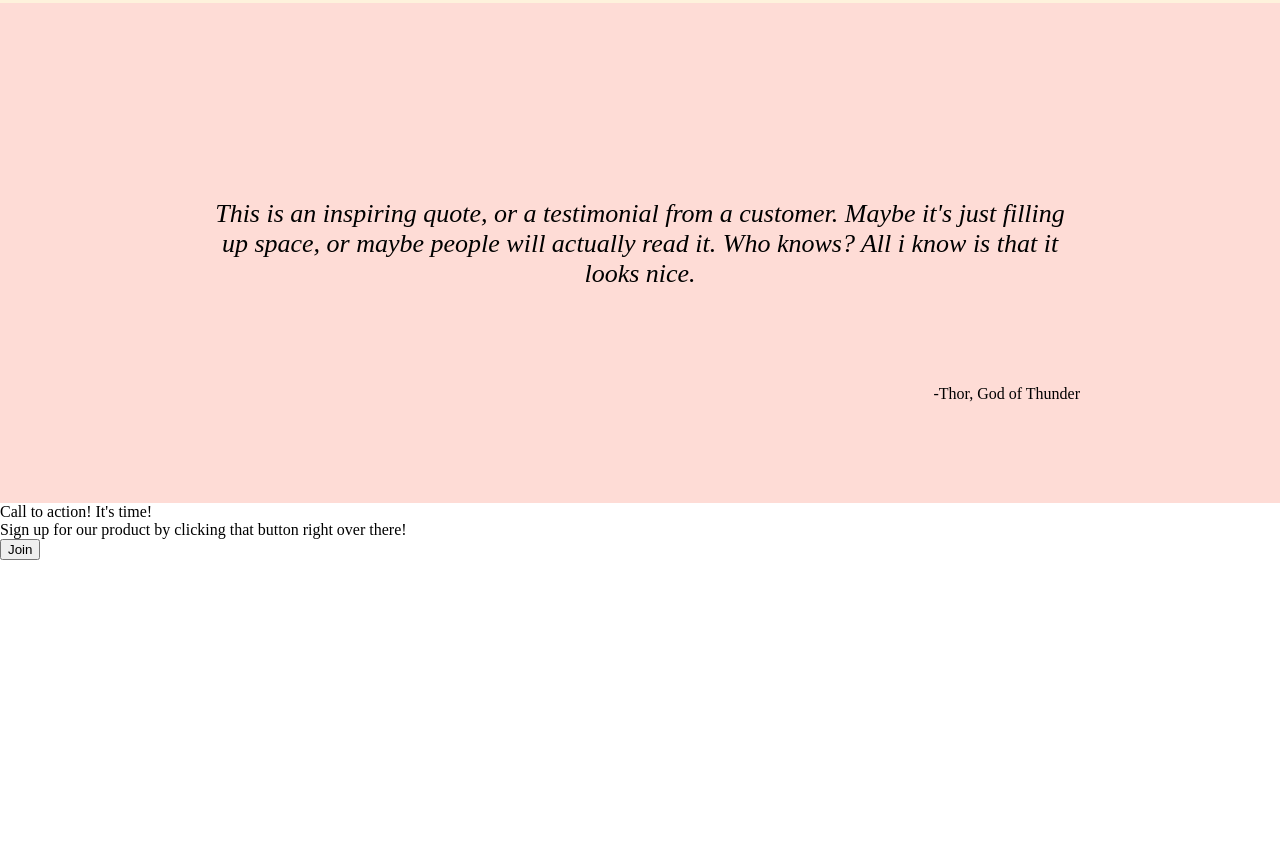
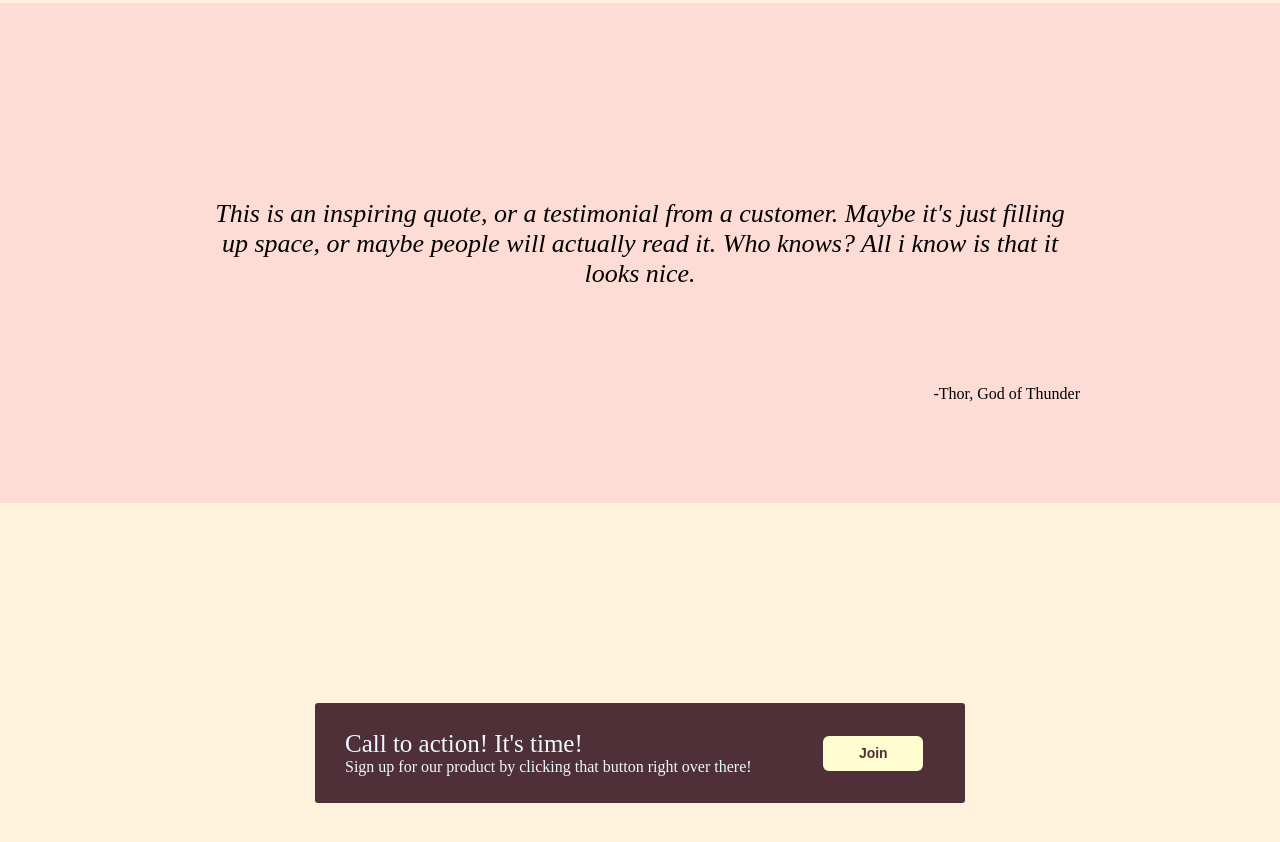
Before and after one commit to RottenK1D/PROJECT-LANDING-PAGE, a plain HTML site: page index.html in a window 1280 px wide. Shown: the part 1072-1914 px from the top of the page. Before the commit the page ends 1632 px from the top, so only its background shows below. Drawn offline with Linux system fonts and the light colour scheme.

Commit message:
add properties to sign-up form

```diff
--- a/css/style.css
+++ b/css/style.css
@@ -119,6 +119,7 @@ li{
     align-items: center;
     flex-grow: 1;
     padding: 100px 200px 0 200px;
+
 }
 
 .quote-author{
@@ -127,3 +128,53 @@ li{
     padding-bottom: 100px;
     padding-right: 200px;
 }
+
+.sign-action{
+    background-color: #fef2dc;
+    height: 500px;
+    display: flex;
+    align-items: center;
+    justify-content: center;
+}
+
+.sign-container{
+    background-color: #4f3039;
+    width: 650px;
+    height: 100px;
+    display: flex;
+    align-items: center;
+    justify-content: center ;
+    border-radius: 3px;
+
+  }
+
+.sign-message{
+    display: flex;
+    flex-direction: column;
+    padding: 15px;
+    color: aliceblue;
+    padding: 20px 30px;
+
+}
+
+.sign-button{
+    display: flex;
+    align-items: center;
+    justify-content: center;
+    flex: 1;
+}
+
+button{
+    width: 100px;
+    height: 35px;
+    border-radius: 6px;
+    border: none;
+    font-weight: 600;
+    font-size: 14px;
+    color: #4f3039;
+    background-color: #FFFDD0;
+}
+
+.alert-msg{
+    font-size: 25px;
+}
```
Also changed, not shown: 1 other file.
